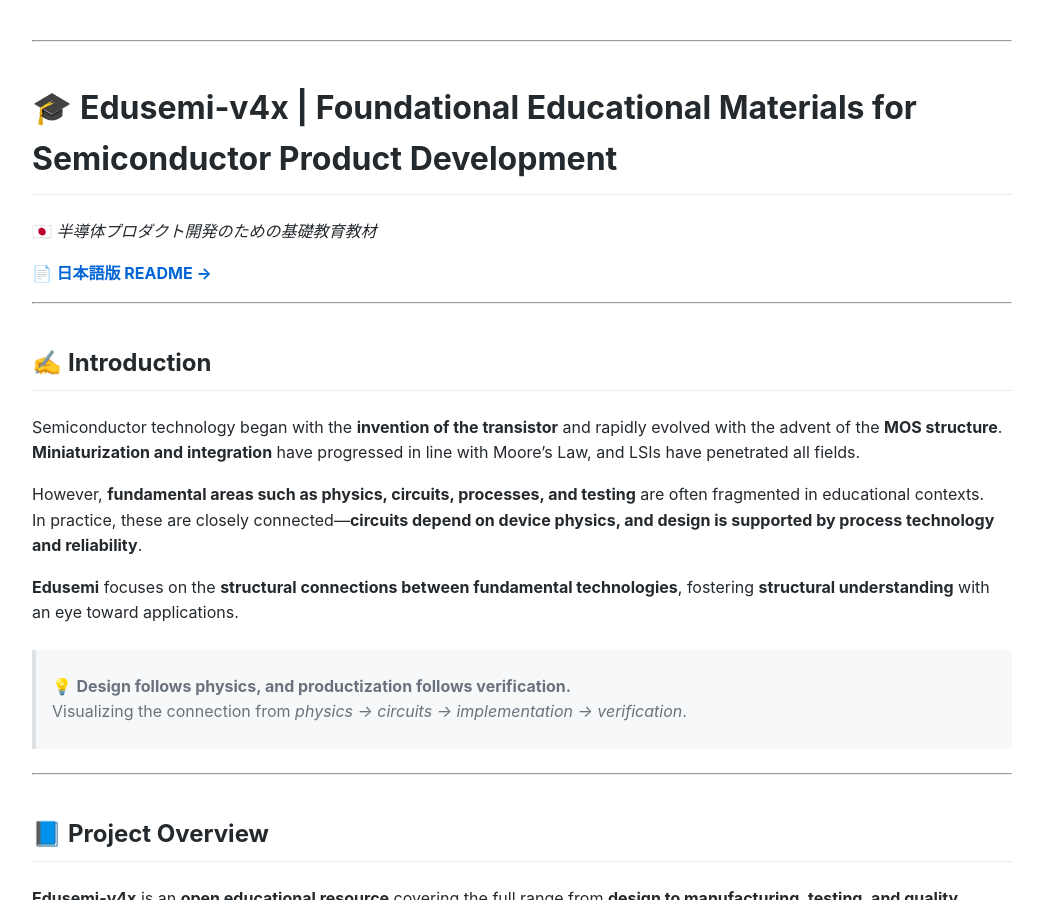
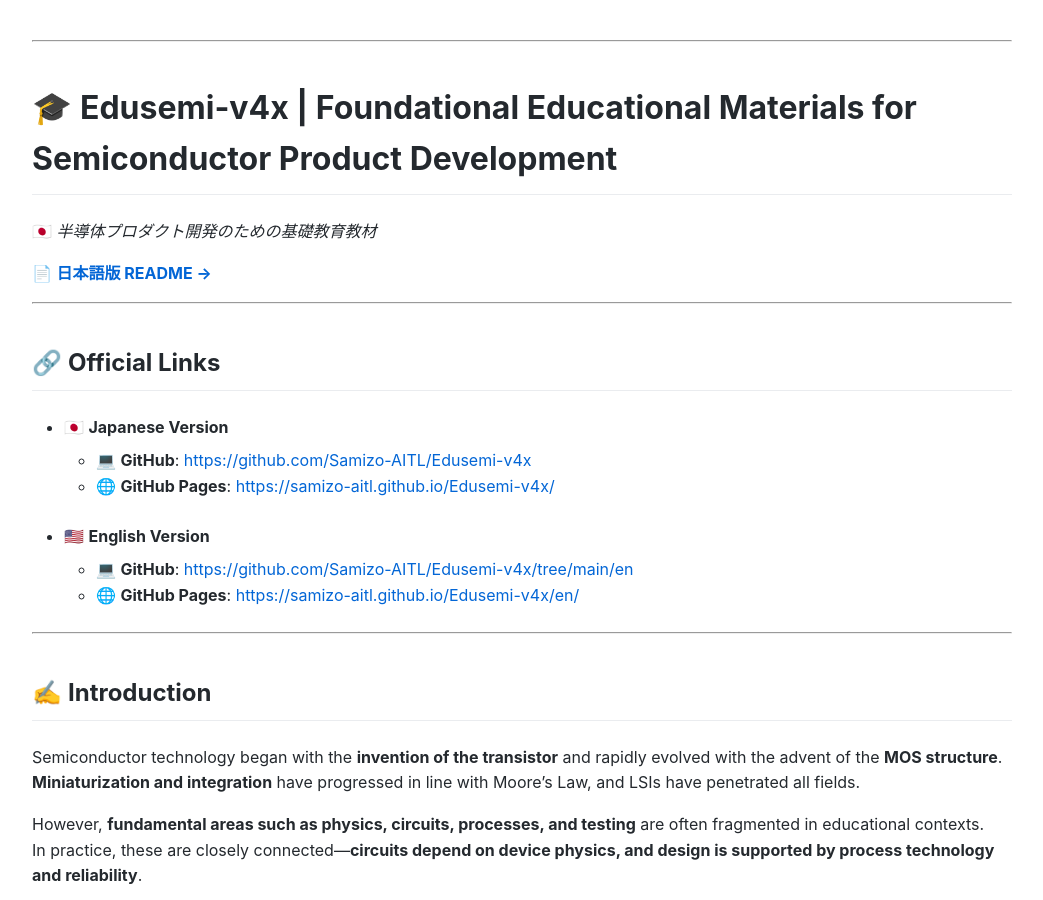
Before and after one commit to Samizo-AITL/Edusemi-v4x, a Jekyll site: the page built from en/index.md, in a window 1280 px wide and 900 px high. Shown: the whole window, without its empty margins (118-1161 px from the left). Built offline with Jekyll 4.4.1, drawn with Linux system fonts in a browser that asks for light colours.

Commit message:
Update index.md

```diff
--- a/en/index.md
+++ b/en/index.md
@@ -9,6 +9,16 @@
 🇯🇵 *半導体プロダクト開発のための基礎教育教材*
 
 📄 **[日本語版 README →](../README.md)**
+
+---
+
+## 🔗 **Official Links**
+- 🇯🇵 **Japanese Version**
+  - 💻 **GitHub**: [https://github.com/Samizo-AITL/Edusemi-v4x](https://github.com/Samizo-AITL/Edusemi-v4x)
+  - 🌐 **GitHub Pages**: [https://samizo-aitl.github.io/Edusemi-v4x/](https://samizo-aitl.github.io/Edusemi-v4x/)
+- 🇺🇸 **English Version**
+  - 💻 **GitHub**: [https://github.com/Samizo-AITL/Edusemi-v4x/tree/main/en](https://github.com/Samizo-AITL/Edusemi-v4x/tree/main/en)
+  - 🌐 **GitHub Pages**: [https://samizo-aitl.github.io/Edusemi-v4x/en/](https://samizo-aitl.github.io/Edusemi-v4x/en/)
 
 ---
 
```
